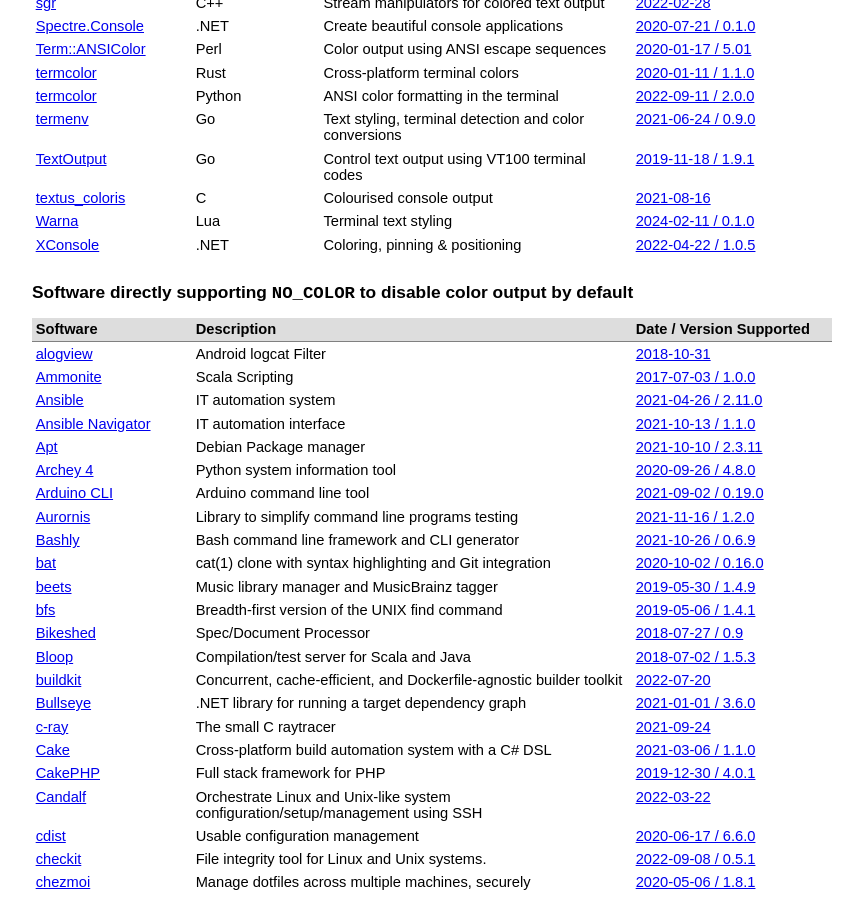
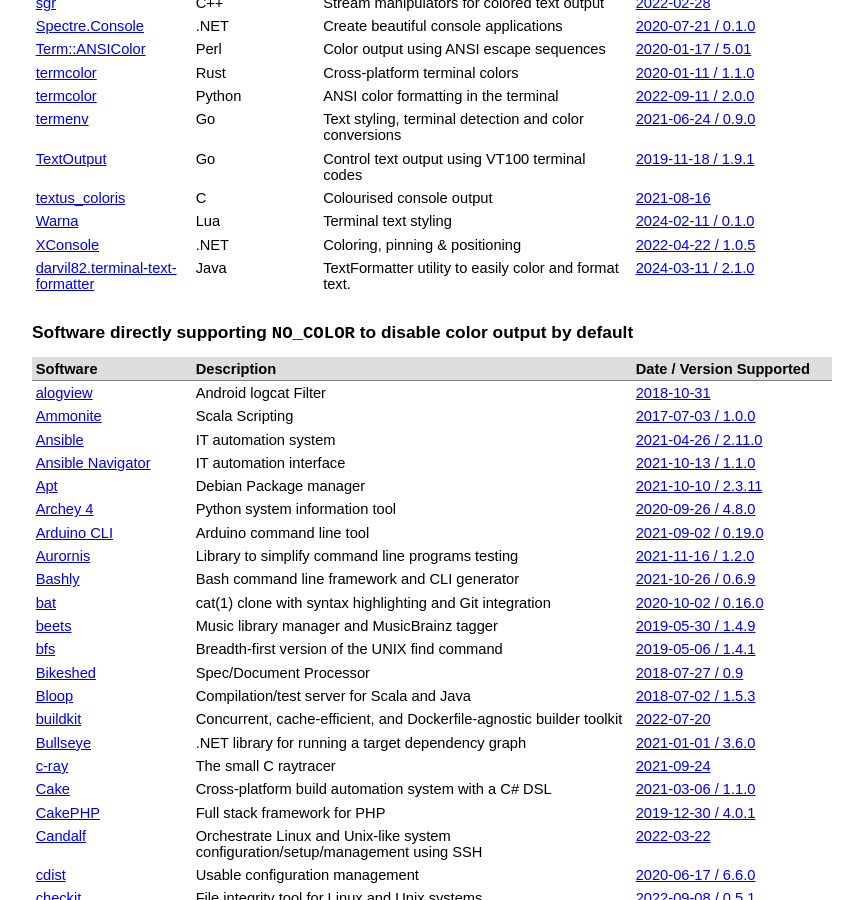
Before and after one commit to jcs/no_color, a Jekyll site: the page built from index.md, in a window 1280 px wide and 900 px high, scrolled down 2132 px. Shown: the whole window, without its empty margins (208-1071 px from the left). Built offline with Jekyll 4.4.1, drawn with Linux system fonts in a browser that asks for light colours; our own code applies the rules of GitHub Pages for plain Markdown files.

Commit message:
add: terminal-text-formatter

```diff
--- a/index.md
+++ b/index.md
@@ -133,6 +133,7 @@ color by default via `NO_COLOR`.
 | [textus_coloris](https://github.com/ac000/textus_coloris) | C | Colourised console output | [2021-08-16](https://github.com/ac000/textus_coloris/commit/4930b7a531beebf772f82b3dbaa60d0a47d50c1b) |
 | [Warna](https://github.com/komothecat/warna) | Lua | Terminal text styling | [2024-02-11 / 0.1.0](https://github.com/komothecat/warna/releases/tag/v0.1.0-1) |
 | [XConsole](https://github.com/chubrik/XConsole) | .NET | Coloring, pinning & positioning | [2022-04-22 / 1.0.5](https://github.com/chubrik/XConsole/releases/tag/1.0.5) |
+| [darvil82.terminal-text-formatter](https://github.com/darvil82/java-terminal-text-formatter) | Java | TextFormatter utility to easily color and format text. | [2024-03-11 / 2.1.0](https://github.com/darvil82/java-terminal-text-formatter/releases/tag/2.1.0) |
 {: rules="groups"}
 
 ## Software directly supporting `NO_COLOR` to disable color output by default
```
